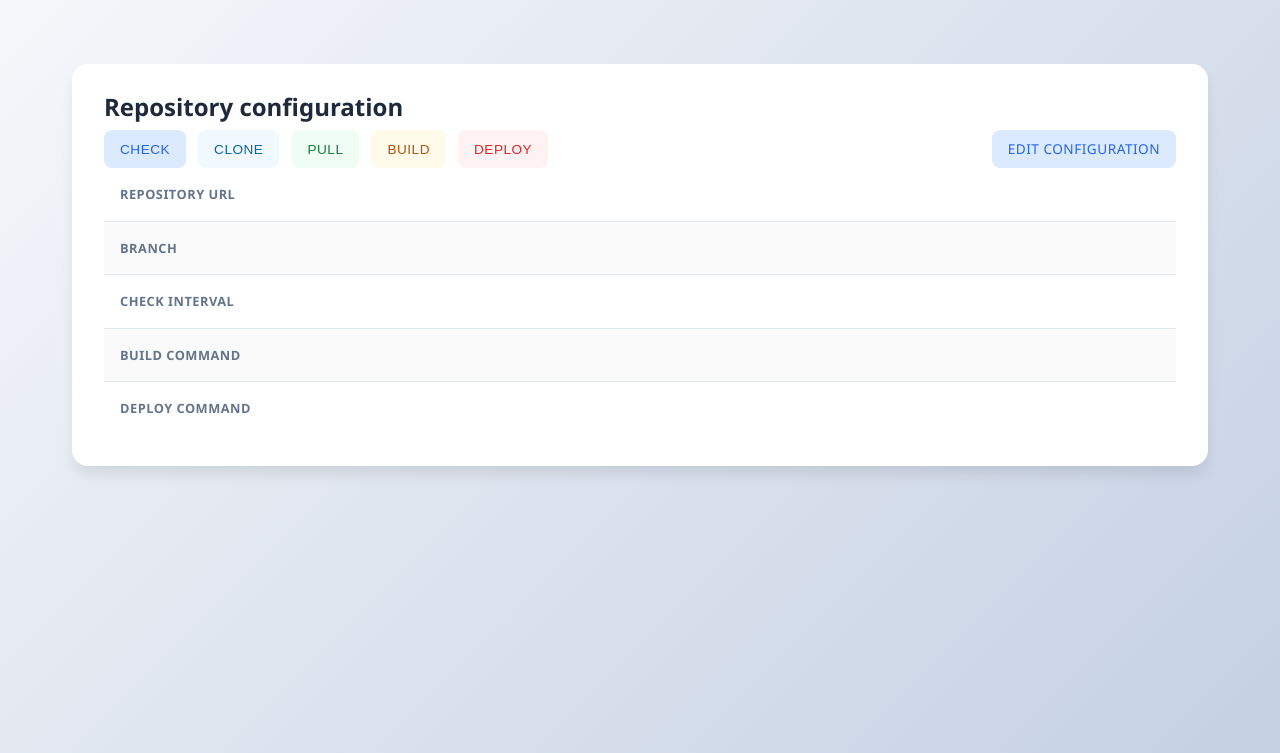
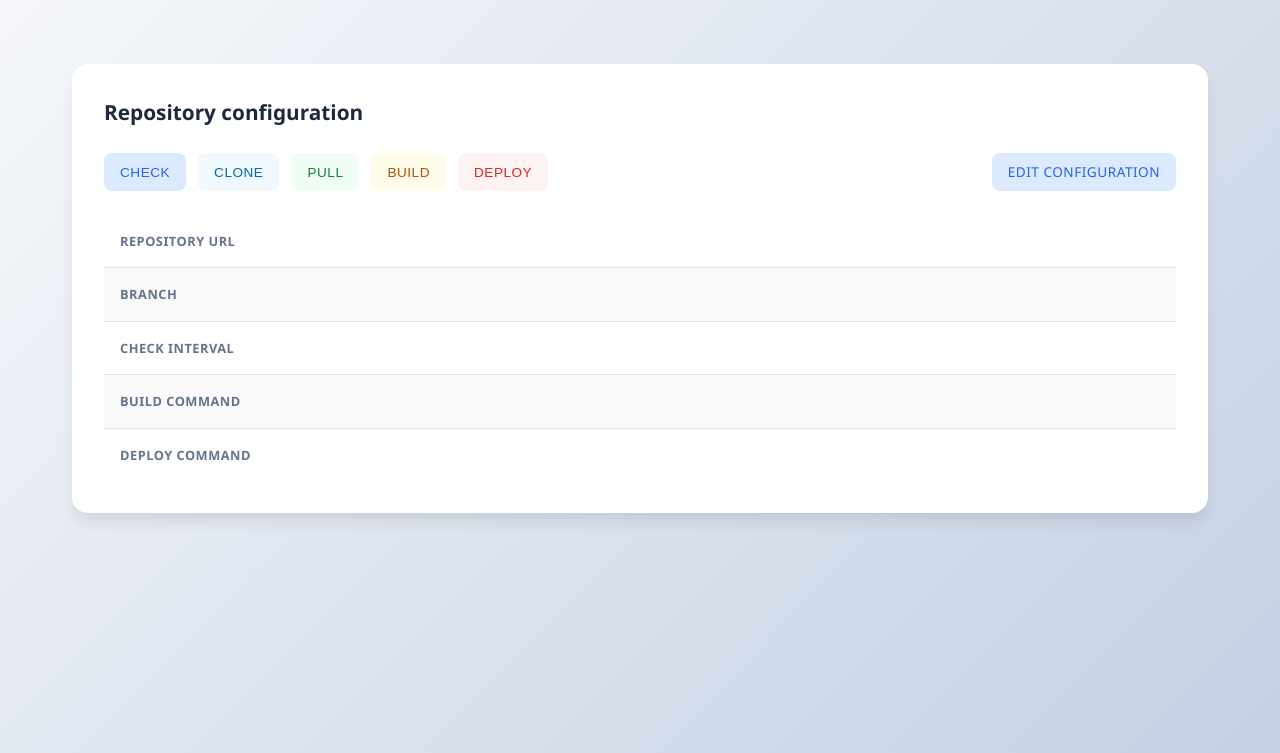
Before and after one commit to adamivangrgic/autodock, a FastAPI app: template templates/details.html in a window 1280 px wide. Shown: the top 753 px of the page. Run offline with FastAPI, Linux system fonts and the light colour scheme; the template is opened without the code that fills it, so the values that code supplies are empty; parts of the project's set-up code (start-up, migrations or seed data) failed here and were passed over.

Commit message:
style changes

```diff
--- a/static/css/styles.css
+++ b/static/css/styles.css
@@ -45,15 +45,12 @@ h1 {
     color: var(--header-text);
     font-size: 1.8rem;
     font-weight: 600;
-    margin-bottom: 0.25rem;
 }
 
 h2 {
     color: var(--header-text);
-    font-size: 1.5rem;
+    font-size: 1.3rem;
     font-weight: 600;
-    margin-bottom: 0.25rem;
-    margin-top: -0.5rem;
 }
 
 .header p {
@@ -79,6 +76,8 @@ h2 {
     padding: 2rem;
     margin-bottom: 2rem;
     animation: fadeIn 0.5s ease forwards;
+    display: grid;
+    gap: 1.5rem;
 }
 
 /* Rest of your existing CSS remains the same */
```
